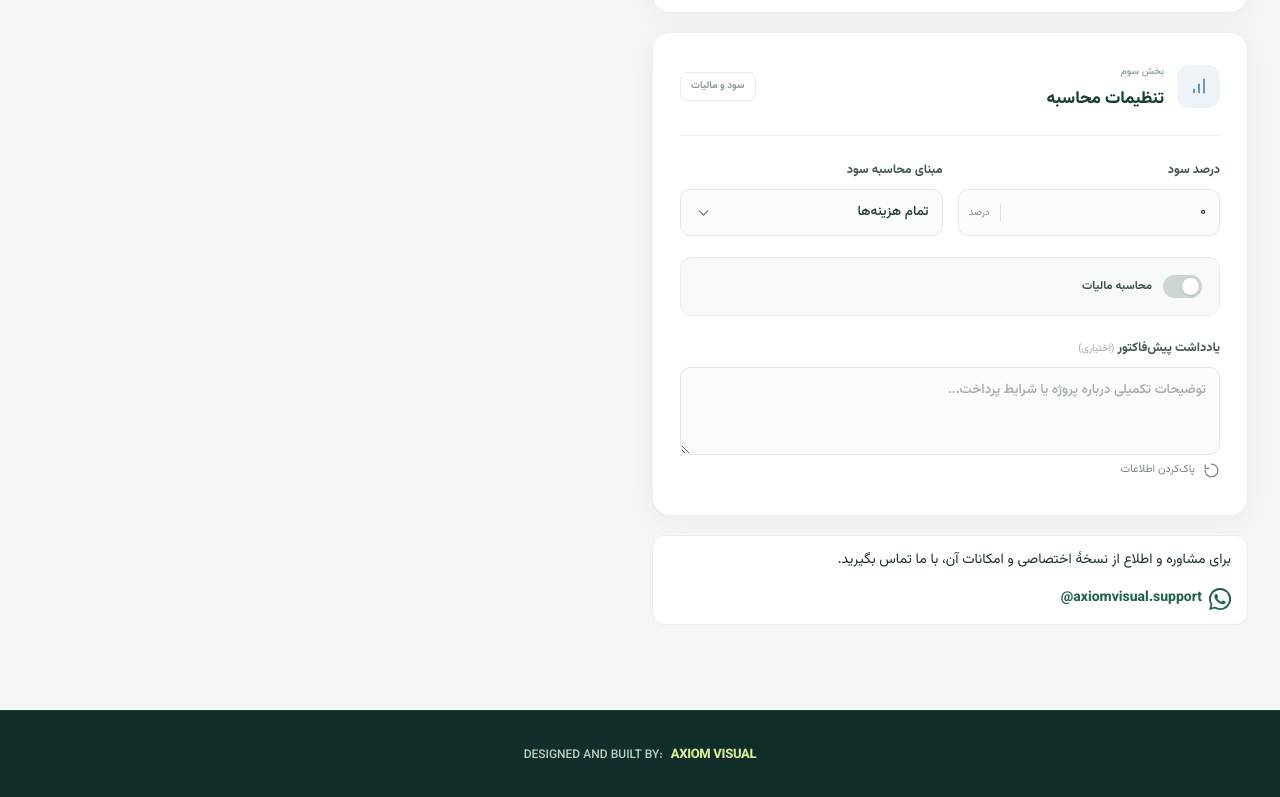
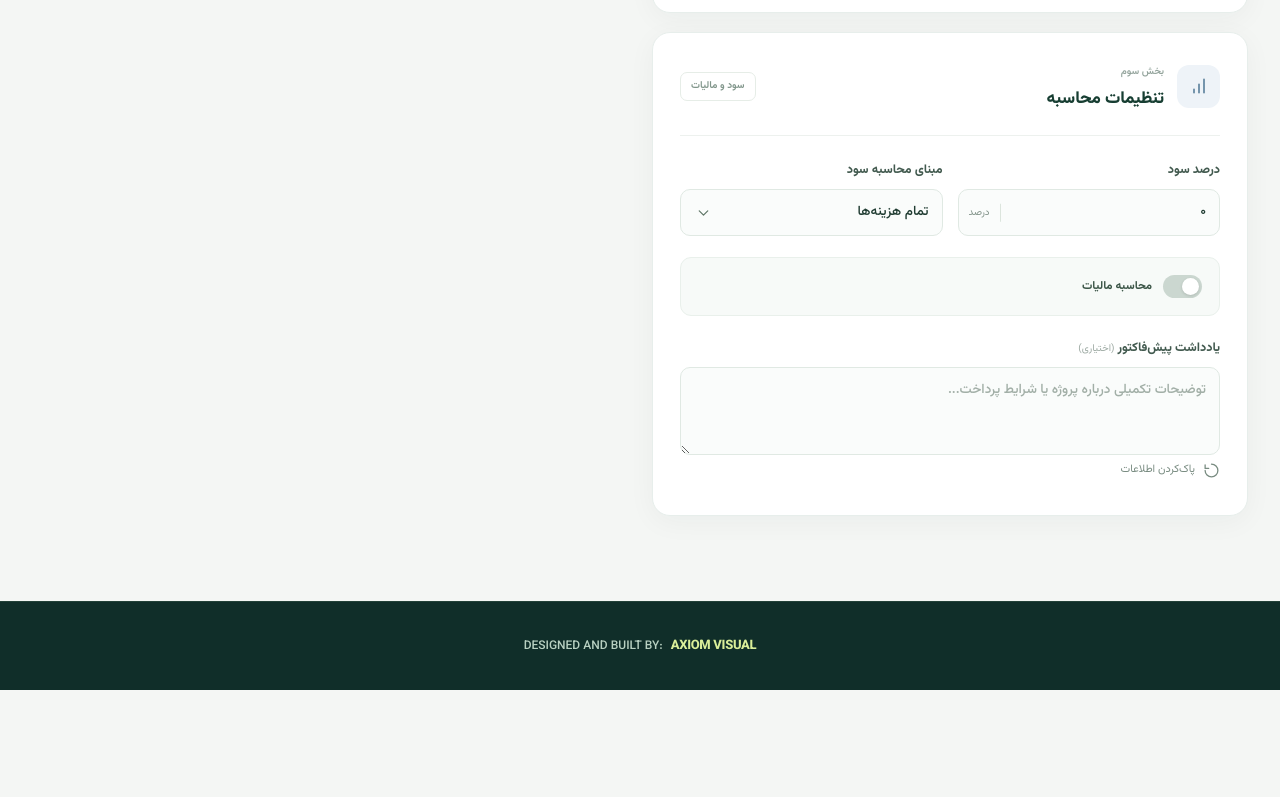
Before and after one commit to axiom-ui-lab/service-price-calculator, a plain HTML site: page index.html in a window 1280 px wide. Shown: the part 1824-2621 px from the top of the page. After the commit the page ends 2514 px from the top, so only its background shows below. Drawn offline with Linux system fonts and the light colour scheme.

Commit message:
Update index.html

```diff
--- a/index.html
+++ b/index.html
@@ -263,19 +263,6 @@
                             </button>
                         </div>
                     </section>
-
-                    <div style="display:flex;align-items:center;justify-content:space-between;gap:12px;flex-wrap:wrap;padding:12px 16px;background:#fff;border:1px solid #e7eeeb;border-radius:12px;">
-                        <span>برای مشاوره و اطلاع از نسخهٔ اختصاصی و امکانات آن، با ما تماس بگیرید.</span>
-                        <a href="REPLACE_WITH_OFFICIAL_WHATSAPP_LINK"
-                            target="_blank"rel="noopener noreferrer"
-                            aria-label="تماس از طریق واتس‌اپ با axiomvisual.support"
-                            style="display:inline-flex;align-items:center;gap:7px;color:#23614d;font-weight:750;white-space:nowrap;">
-                            <svg viewBox="0 0 16 16" aria-hidden="true"style="width:22px;height:22px;fill:currentColor;stroke:none;">
-                                <path d="M13.601 2.326A7.854 7.854 0 0 0 8.003.002a7.94 7.94 0 0 0-6.824 12.05L.052 16l4.047-1.06A7.94 7.94 0 0 0 8 16h.003a7.94 7.94 0 0 0 5.598-13.674M8.003 14.65a6.62 6.62 0 0 1-3.381-.926l-.242-.144-2.51.658.67-2.448-.159-.252a6.62 6.62 0 0 1-1.014-3.522A6.637 6.637 0 0 1 8 1.367h.002a6.637 6.637 0 0 1 6.635 6.636 6.64 6.64 0 0 1-6.634 6.647m3.637-4.985c-.199-.1-1.18-.582-1.363-.648-.183-.067-.316-.1-.449.1-.133.2-.516.648-.632.781-.116.133-.233.15-.432.05-.2-.1-.842-.31-1.603-.99-.593-.528-.994-1.18-1.11-1.38-.116-.2-.012-.308.088-.407.09-.09.2-.233.3-.35.1-.116.133-.2.2-.332.066-.133.033-.25-.017-.35-.05-.1-.45-1.082-.616-1.482-.162-.39-.326-.338-.449-.344a8.5 8.5 0 0 0-.383-.007.734.734 0 0 0-.532.25c-.183.2-.698.682-.698 1.664s.715 1.93.815 2.063c.1.133 1.407 2.15 3.41 3.015.476.206.848.329 1.138.421.478.152.913.13 1.257.079.384-.057 1.18-.482 1.347-.948.166-.466.166-.865.116-.948-.05-.083-.183-.133-.383-.233"/>
-                            </svg>
-                            <span dir="ltr">@axiomvisual.support</span>
-                        </a>
-                    </div>
                 </div> <!-- END form-column -->
 
                 <div class="preview-column">
```
